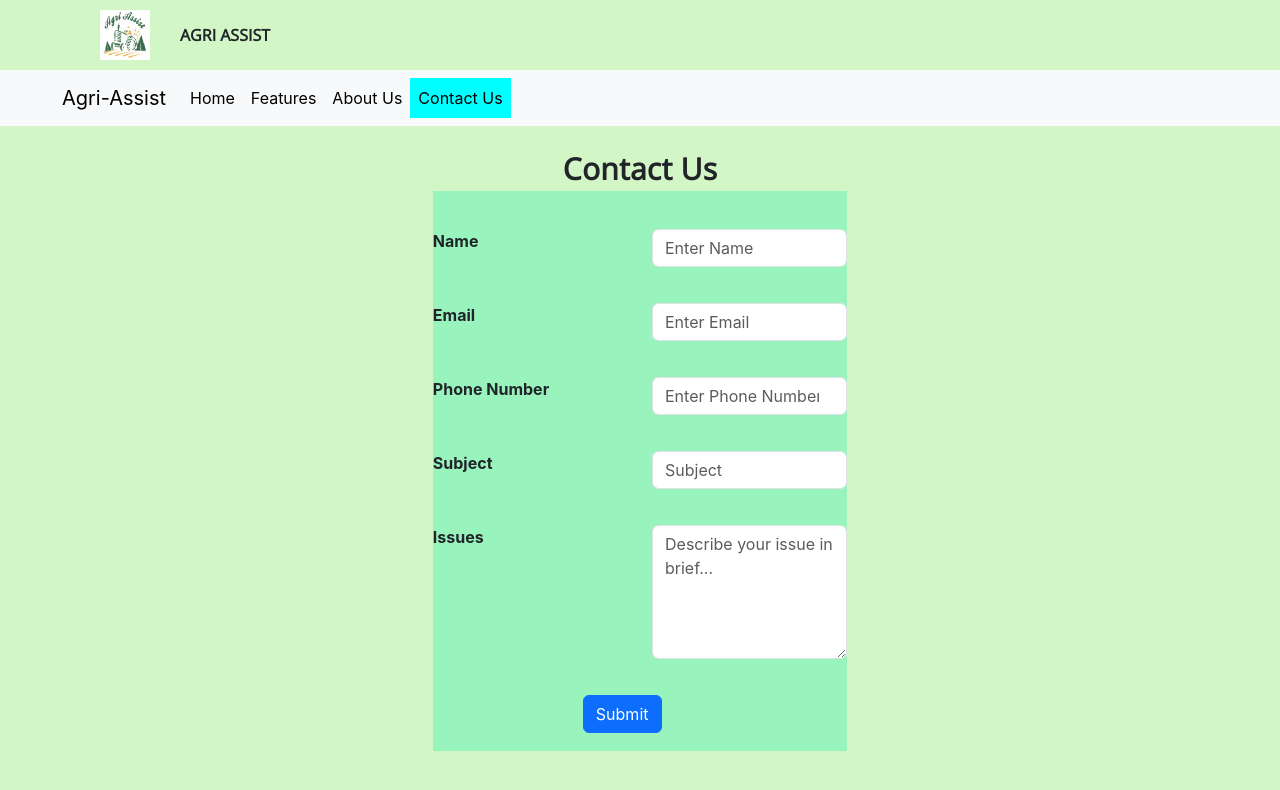
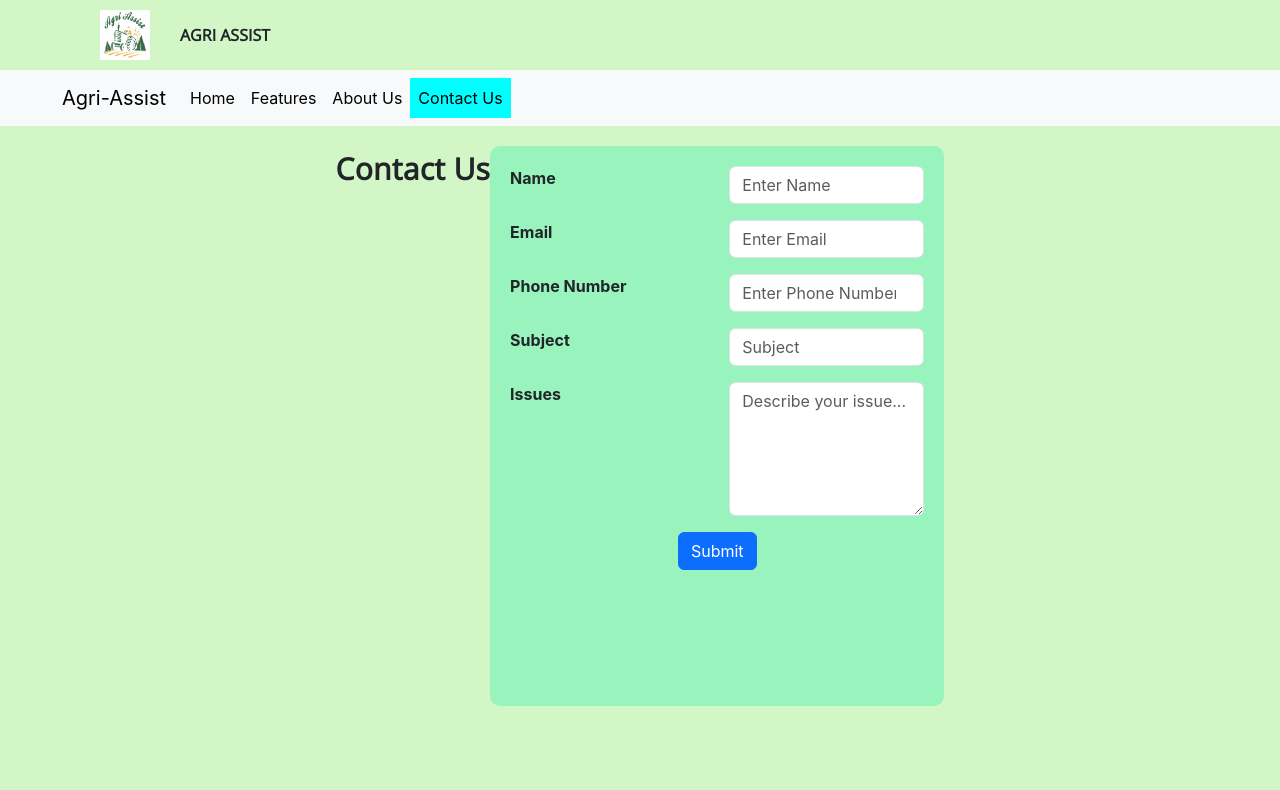
Before and after one commit to Tanisha26g/VedicVortex, a React (Create React App) app in the folder Agri-Assist-Project-main/frontend/: page /contactus in a window 1280 px wide. Shown: the top 790 px of the page. Built offline with nearby package versions, Linux system fonts and the light colour scheme.

Commit message:
Updated ContactUs.jsx

```diff
--- a/Agri-Assist-Project-main/frontend/src/Components/ContactUs.jsx
+++ b/Agri-Assist-Project-main/frontend/src/Components/ContactUs.jsx
@@ -1,118 +1,76 @@
-import { React, useState } from 'react';
+import React, { useState } from 'react';
 import axios from 'axios';
 import NavbarFinal from './NavbarFinal';
 import "@fontsource/open-sans";
 import { Button, Col, Container, Form, Row } from 'react-bootstrap';
-import { Box, Grid, Typography, Item } from '@mui/material';
+import { Grid, Typography, Box } from '@mui/material';
 import { ToastContainer, toast } from 'react-toastify';
 import 'react-toastify/dist/ReactToastify.css';
 
 function ContactUs() {
-    const [name, setName] = useState('');
-    const [email, setEmail] = useState('');
-    const [phone, setPhone] = useState('');
-    const [subject, setSubject] = useState('');
-    const [issue, setIssue] = useState('');
-    const handleSubmit = () => {
-        const dataMap = {
-            Name: name,
-            Email: email,
-            Phone: phone,
-            Subject: subject,
-            Issue: issue
+    const [formData, setFormData] = useState({
+        name: '',
+        email: '',
+        phone: '',
+        subject: '',
+        issue: ''
+    });
+
+    const handleChange = (e) => {
+        setFormData({ ...formData, [e.target.name]: e.target.value });
+    };
+
+    const handleSubmit = async () => {
+        try {
+            const response = await axios.post("https://agri-assist-backend.onrender.com/sendEmail", formData);
+            setFormData({ name: '', email: '', phone: '', subject: '', issue: '' });
+            toast.success(response.data, { position: toast.POSITION.BOTTOM_RIGHT });
+        } catch (error) {
+            toast.error(error.response?.data || "An error occurred", { position: toast.POSITION.BOTTOM_RIGHT });
         }
-        axios({
-            url: "https://agri-assist-backend.onrender.com/sendEmail",
-            method: "POST",
-            data: dataMap,
-        })
-            .then((res) => {
-                setName('');
-                setEmail('');
-                setPhone('');
-                setSubject('');
-                setIssue('');
-                console.log(res);
-                toast.success(res.data, {
-                    position: toast.POSITION.BOTTOM_RIGHT
-                });
+    };
 
-            })
-            .catch((err) => {
-                console.log(err);
-                toast.error(err.response.data, {
-                    position: toast.POSITION.BOTTOM_RIGHT
-                });
-            })
-    }
-
+    const formFields = [
+        { label: "Name", type: "text", name: "name", placeholder: "Enter Name" },
+        { label: "Email", type: "email", name: "email", placeholder: "Enter Email" },
+        { label: "Phone Number", type: "number", name: "phone", placeholder: "Enter Phone Number" },
+        { label: "Subject", type: "text", name: "subject", placeholder: "Subject" },
+    ];
 
     return (
         <>
             <NavbarFinal />
-            <Grid container
-                spacing={0}
-                alignItems="center"
-                justifyContent="center"
-                sx={{ paddingTop: "20px", display: "grid" }}>
+            <Grid container justifyContent="center" sx={{ paddingTop: "20px" }}>
                 <Typography sx={{ fontWeight: "bold", fontFamily: "Open Sans", fontSize: "30px", textAlign: "center" }}>Contact Us</Typography>
-                <Box item
-                    spacing={0}
-                    alignItems="center"
-                    justifyContent="center"
-                    md={12}
-                    sx={{ backgroundColor: "#99F3BD", paddingTop: "20px", display: "grid", minHeight: "70vh" }}>
+                <Box sx={{ backgroundColor: "#99F3BD", padding: "20px", minHeight: "70vh", borderRadius: "10px" }}>
+                    {formFields.map(({ label, type, name, placeholder }) => (
+                        <Row key={name} className="mb-3">
+                            <Col>
+                                <Form.Label style={{ fontWeight: "bold" }}>{label}</Form.Label>
+                            </Col>
+                            <Col>
+                                <Form.Control type={type} name={name} value={formData[name]} placeholder={placeholder} onChange={handleChange} />
+                            </Col>
+                        </Row>
+                    ))}
                     <Row>
                         <Col>
-                            <Form.Label style={{ fontStyle: "Open Sans", fontWeight: "bold" }}>Name</Form.Label>
+                            <Form.Label style={{ fontWeight: "bold" }}>Issues</Form.Label>
                         </Col>
                         <Col>
-                            <Form.Control value={name} type="text" placeholder='Enter Name' onChange={(e) => { setName(e.target.value) }} />
+                            <Form.Control as="textarea" name="issue" rows={5} placeholder="Describe your issue..." value={formData.issue} onChange={handleChange} />
                         </Col>
                     </Row>
-                    <Row>
+                    <Row className="mt-3 text-center">
                         <Col>
-                            <Form.Label style={{ fontStyle: "Open Sans", fontWeight: "bold" }}>Email</Form.Label>
-                        </Col>
-                        <Col>
-                            <Form.Control value={email} type="email" placeholder='Enter Email' onChange={(e) => { setEmail(e.target.value) }} />
-                        </Col>
-                    </Row>
-                    <Row>
-                        <Col>
-                            <Form.Label style={{ fontStyle: "Open Sans", fontWeight: "bold" }}>Phone Number</Form.Label>
-                        </Col>
-                        <Col>
-                            <Form.Control value={phone} type="number" placeholder='Enter Phone Number' onChange={(e) => { setPhone(e.target.value) }} />
-                        </Col>
-                    </Row>
-                    <Row>
-                        <Col>
-                            <Form.Label style={{ fontStyle: "Open Sans", fontWeight: "bold" }}>Subject</Form.Label>
-                        </Col>
-                        <Col>
-                            <Form.Control value={subject} type="text" placeholder='Subject' onChange={(e) => { setSubject(e.target.value) }} />
-                        </Col>
-                    </Row>
-                    <Row>
-                        <Col>
-                            <Form.Label style={{ fontStyle: "Open Sans", fontWeight: "bold" }}>Issues</Form.Label>
-                        </Col>
-                        <Col>
-                            <Form.Control value={issue} as="textarea" rows={5} placeholder='Describe your issue in brief...' onChange={(e) => { setIssue(e.target.value) }} />
-                        </Col>
-                    </Row>
-                    <Row >
-                        <Col >
-                            <Button onClick={handleSubmit} style={{ marginLeft: "150px" }}>Submit</Button>
+                            <Button onClick={handleSubmit}>Submit</Button>
                         </Col>
                     </Row>
                 </Box>
-                {/* </Grid> */}
-            </Grid >
+            </Grid>
             <ToastContainer />
+        </>
+    );
+}
 
-        </>
-    )
-}
 export default ContactUs;
```
